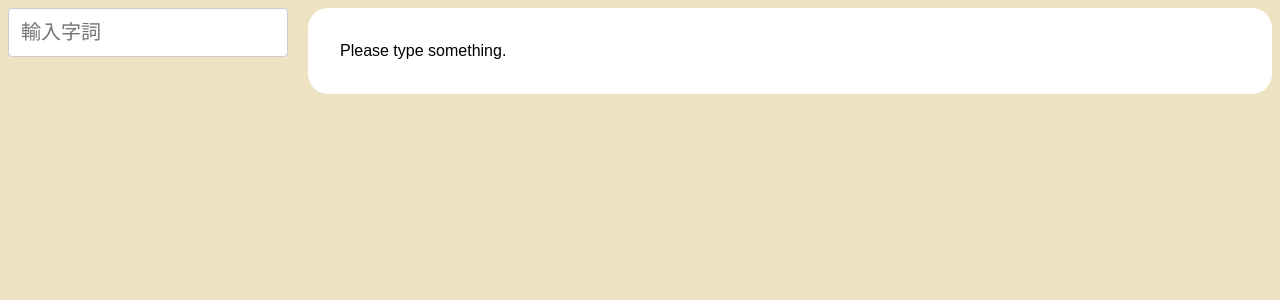
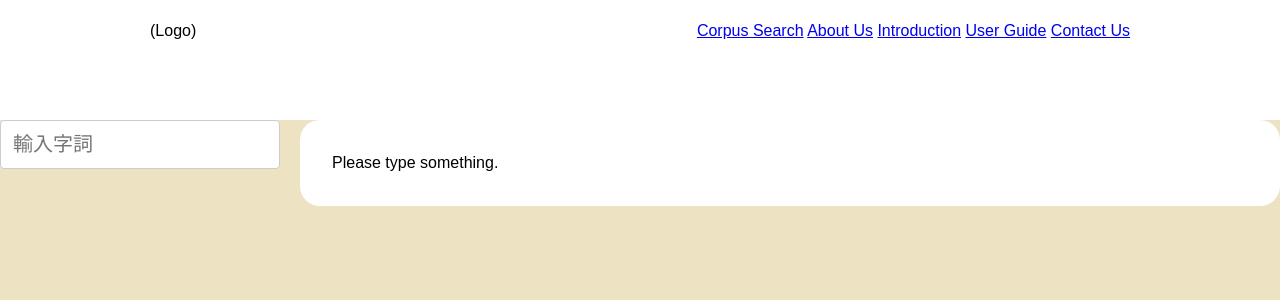
Before and after one commit to sinitic-brush-talk-hk/polyu-text-corpus, a PHP site: page / in a window 1280 px wide. Shown: the top 300 px of the page. Run offline with PHP 8.4, Linux system fonts and the light colour scheme; data comes from the database, SQL or seed files in the repository.

Commit message:
Add menu bar

```diff
--- a/index.php
+++ b/index.php
@@ -12,6 +12,21 @@ $allContent = Content::getAll();
 <!--link href="style.css" rel=stylesheet-->
 <style><?=file_get_contents('style.css')?></style>
 <body class=client>
+
+<header>
+	<div class=center_wrap>
+		<div id=logo>
+			(Logo)
+		</div>
+		<nav>
+			<a href="index.html">Corpus Search</a>
+			<a href="about-us.html">About Us</a>
+			<a href="introduction.html">Introduction</a>
+			<a href="user-guide.html">User Guide</a>
+			<a href="contact-us.html">Contact Us</a>
+		</nav>
+	</div>
+</header>
 
 <div class=content>
 	<aside>
--- a/style.css
+++ b/style.css
@@ -1,5 +1,5 @@
 /* Reset */
-body{font-family:Arial,sans-serif;line-height:1.4}
+body{font-family:Arial,sans-serif;line-height:1.4;margin:0}
 th{text-align:inherit;vertical-align:top}
 td{vertical-align:top}
 [hidden]{display:none}
@@ -20,6 +20,13 @@ tr:nth-child(2n){background:#eee}
 
 /* Client */
 .client{background:rgb(237 226 194)}
+.center_wrap{max-width:980px;margin:0 auto}
+
+header{background:white;padding:20px}
+header>.center_wrap{display:grid;grid-template-columns: auto 1fr;gap:20px}
+#logo{width:400px;height:80px}
+nav{justify-self:end}
+
 .content{display:grid;grid-template-columns:280px 1fr;gap:20px}
 
 aside input{padding:12px;font-size:20px;border:1px solid #ccc;border-radius:4px;width:280px;box-sizing:border-box;display:block}
```
